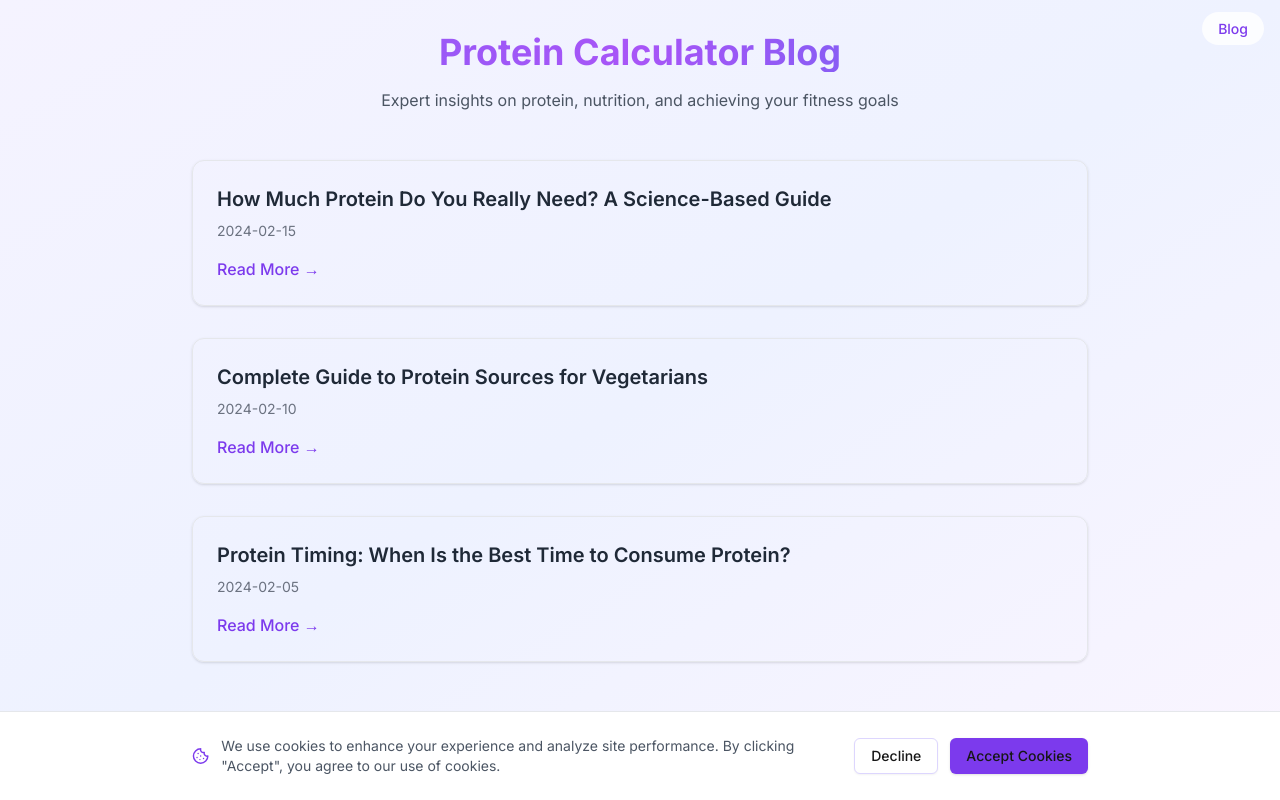
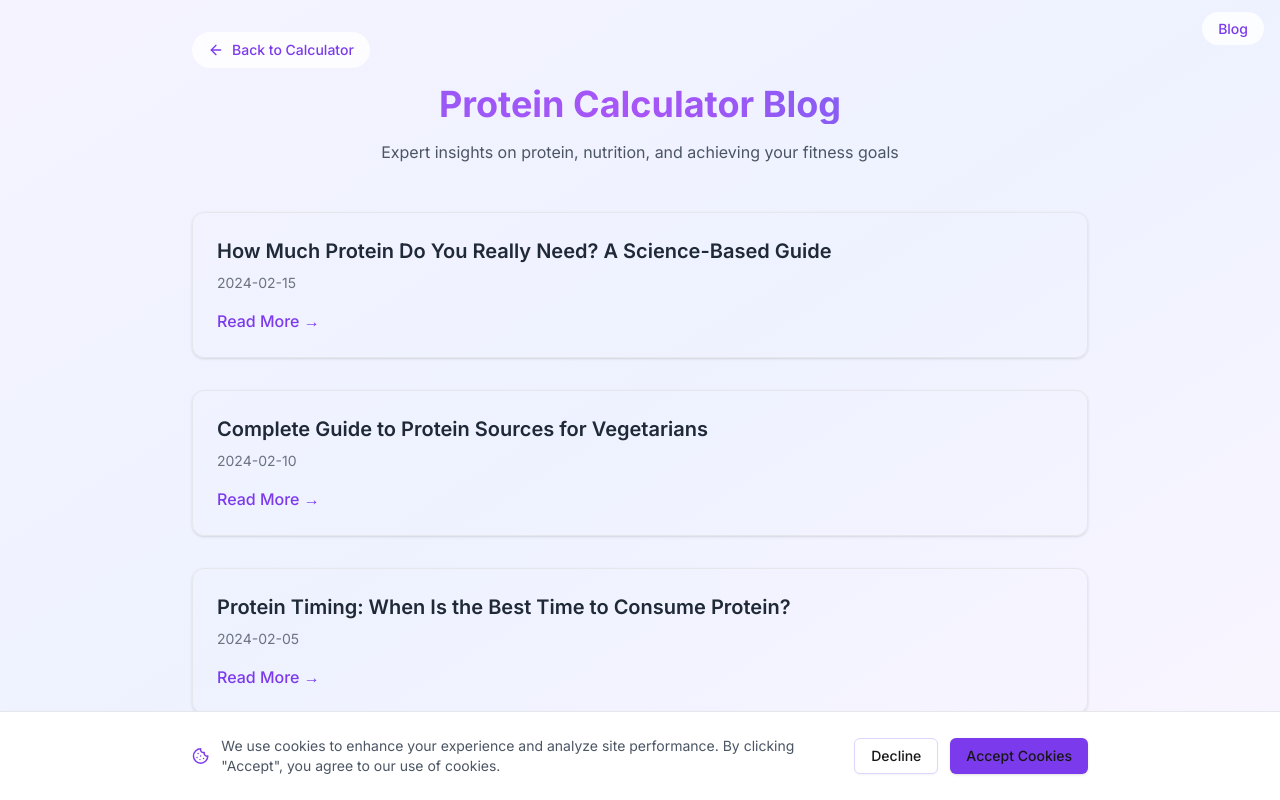
Before and after one commit to Paulsum1985/protein-calculator, a Next.js app: page /blog in a window 1280 px wide. Built offline with nearby package versions, Linux system fonts and the light colour scheme.

Commit message:
Added back to calculator button on blog index

```diff
--- a/src/app/blog/page.tsx
+++ b/src/app/blog/page.tsx
@@ -4,10 +4,23 @@ import React from 'react';
 import Link from 'next/link';
 import { Card, CardContent } from '@/components/ui/card';
 import { blogPosts } from './blogData';
+import { ArrowLeft } from 'lucide-react';
 
 export default function Blog() {
   return (
     <div className="min-h-screen bg-gradient-to-br from-violet-50 via-indigo-50 to-purple-50 py-8 px-4">
+      {/* Calculator Link */}
+      <div className="max-w-4xl mx-auto mb-4">
+        <Link
+          href="/"
+          className="inline-flex items-center px-4 py-2 rounded-full bg-white/80 hover:bg-white/90 text-violet-600 text-sm font-medium transition-all duration-200 hover:shadow-sm backdrop-blur-sm"
+        >
+          <ArrowLeft className="w-4 h-4 mr-2" />
+          Back to Calculator
+        </Link>
+      </div>
+
+      {/* Title */}
       <div className="max-w-4xl mx-auto text-center mb-12">
         <h1 className="text-4xl font-bold bg-gradient-to-r from-violet-500 via-purple-500 to-indigo-500 text-transparent bg-clip-text mb-4">
           Protein Calculator Blog
@@ -17,6 +30,7 @@ export default function Blog() {
         </p>
       </div>
 
+      {/* Blog Posts */}
       <div className="max-w-4xl mx-auto grid gap-8">
         {Object.entries(blogPosts).map(([slug, post]) => (
           <Card key={slug} className="hover:shadow-lg transition-shadow">
```
